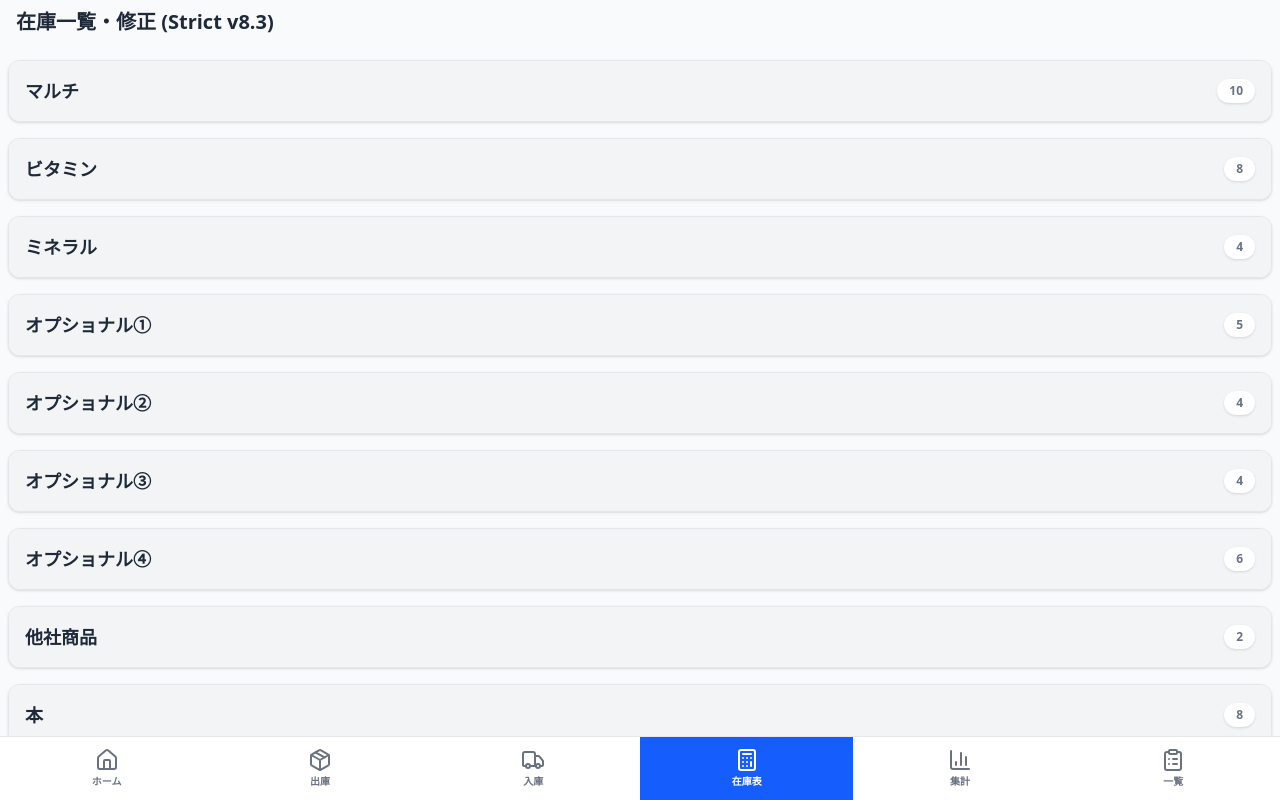
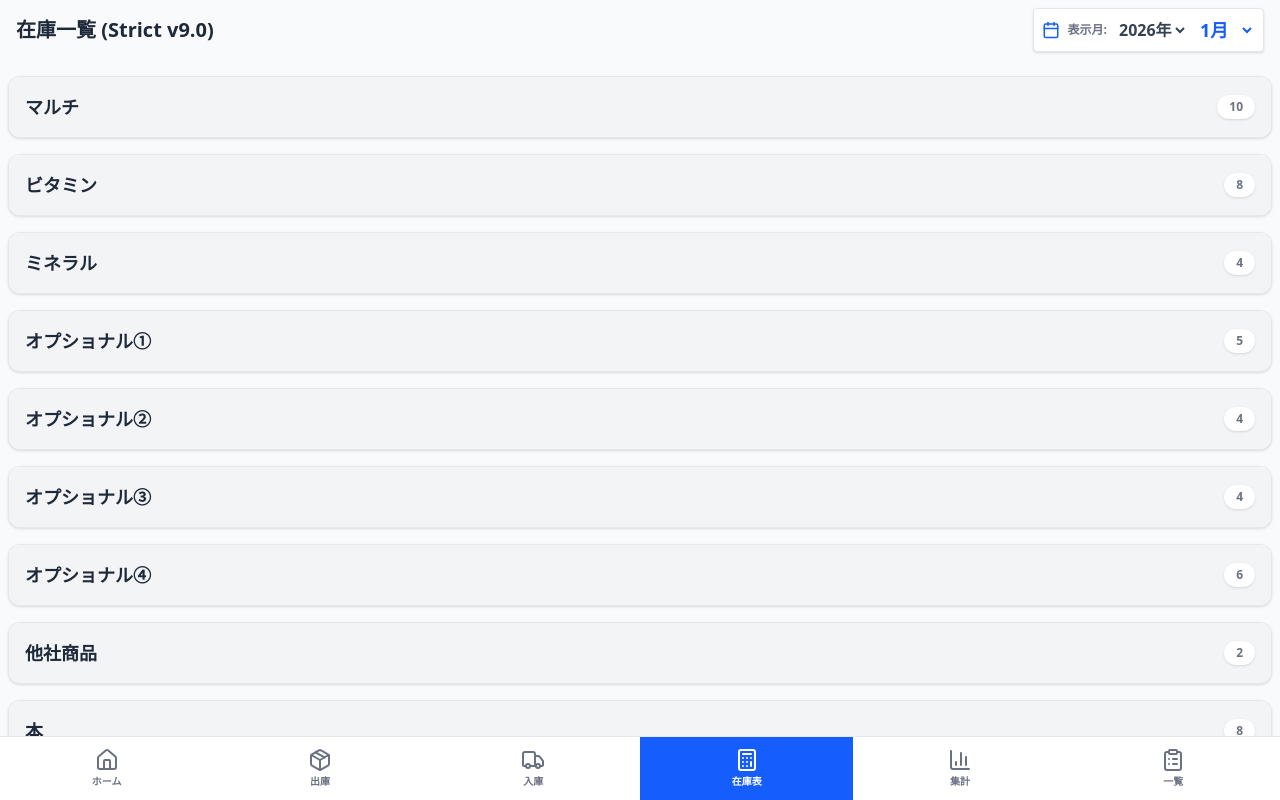
Before and after one commit to y-araki-max/inventory-antigravity, a React (Vite) app in the folder frontend/: page /inventory in a window 1280 px wide. Built offline with nearby package versions, Linux system fonts and the light colour scheme.

Commit message:
feat: STRICT v9.0 - Monthly Archive & Data Reset

```diff
--- a/frontend/src/pages/InventoryTable.jsx
+++ b/frontend/src/pages/InventoryTable.jsx
@@ -1,17 +1,21 @@
 import React, { useState } from 'react';
 import { useInventory } from '../hooks/useInventory';
 import { CATEGORIES } from '../data';
-import { MapPin, AlertCircle, Edit2, Save, X, ChevronDown, ChevronUp } from 'lucide-react';
+import { MapPin, Edit2, ChevronDown, ChevronUp, Calendar } from 'lucide-react';
 
 export default function InventoryTable() {
-    const { inventory, loading, updateMemo, adjustStock } = useInventory();
+    const {
+        inventory,
+        loading,
+        updateMemo,
+        adjustStock,
+        viewYear, setViewYear,
+        viewMonth, setViewMonth
+    } = useInventory();
+
     const [openCategories, setOpenCategories] = useState({});
-
-    // Strict v8.3: Multi-Calendar Expansion (Set of IDs)
     const [expandedProducts, setExpandedProducts] = useState(new Set());
-
-    // Adjustment Modal State
-    const [adjustTarget, setAdjustTarget] = useState(null); // { id, name, currentStock }
+    const [adjustTarget, setAdjustTarget] = useState(null);
     const [adjustValue, setAdjustValue] = useState('');
 
     const toggleCategory = (cat) => {
@@ -21,11 +25,8 @@ export default function InventoryTable() {
     const toggleProductCalendar = (id) => {
         setExpandedProducts(prev => {
             const newSet = new Set(prev);
-            if (newSet.has(id)) {
-                newSet.delete(id);
-            } else {
-                newSet.add(id);
-            }
+            if (newSet.has(id)) newSet.delete(id);
+            else newSet.add(id);
             return newSet;
         });
     };
@@ -40,10 +41,6 @@ export default function InventoryTable() {
         setAdjustValue('');
     };
 
-    const handleMemoBlur = (id, text) => {
-        updateMemo(id, text);
-    };
-
     if (loading) return <div className="p-8 text-center bg-gray-50 text-gray-600">読み込み中...</div>;
 
     // Grouping
@@ -54,23 +51,46 @@ export default function InventoryTable() {
             return acc;
         }, {});
     } catch (e) {
-        return <div className="p-4 text-red-500">データエラーが発生しました。リロードしてください。</div>;
+        return <div className="p-4 text-red-500">データエラー。リロードしてください。</div>;
     }
 
     return (
         <div className="pb-32 p-2 bg-gray-50 min-h-screen">
-            <h1 className="text-xl font-bold mb-6 ml-2 text-gray-800">在庫一覧・修正 (Strict v8.3)</h1>
+            {/* Header with Month Selector */}
+            <div className="flex flex-col md:flex-row justify-between items-center mb-6 ml-2 mr-2">
+                <h1 className="text-xl font-bold text-gray-800 mb-4 md:mb-0">在庫一覧 (Strict v9.0)</h1>
+
+                <div className="flex items-center gap-2 bg-white p-2 rounded shadow-sm border border-gray-200">
+                    <Calendar size={18} className="text-blue-600" />
+                    <span className="text-xs font-bold text-gray-500">表示月:</span>
+                    <select
+                        value={viewYear}
+                        onChange={(e) => setViewYear(Number(e.target.value))}
+                        className="font-bold text-gray-700 bg-transparent border-none focus:ring-0 cursor-pointer"
+                    >
+                        <option value={2026}>2026年</option>
+                        <option value={2025}>2025年</option>
+                    </select>
+                    <select
+                        value={viewMonth}
+                        onChange={(e) => setViewMonth(Number(e.target.value))}
+                        className="font-bold text-lg text-blue-600 bg-transparent border-none focus:ring-0 cursor-pointer"
+                    >
+                        {[1, 2, 3, 4, 5, 6, 7, 8, 9, 10, 11, 12].map(m => (
+                            <option key={m} value={m}>{m}月</option>
+                        ))}
+                    </select>
+                </div>
+            </div>
 
             <div className="space-y-4">
                 {CATEGORIES.map(category => {
                     const items = groupedItems[category] || [];
                     if (items.length === 0) return null;
-
                     const isOpen = openCategories[category];
 
                     return (
                         <div key={category} className="bg-white rounded-xl shadow-sm border border-gray-200 overflow-hidden">
-                            {/* Header */}
                             <div
                                 onClick={() => toggleCategory(category)}
                                 className="flex justify-between items-center p-4 bg-gray-100 cursor-pointer hover:bg-gray-200 transition-colors"
@@ -79,21 +99,17 @@ export default function InventoryTable() {
                                 <span className="bg-white px-3 py-1 rounded-full text-xs font-bold text-gray-500 shadow-sm">{items.length}</span>
                             </div>
 
-                            {/* Grid Body */}
                             {isOpen && (
                                 <div className="p-4 grid grid-cols-1 md:grid-cols-2 lg:grid-cols-3 gap-4 bg-white">
                                     {items.map(item => {
-                                        // Master Data vs Stock Checks
                                         const rp = item.reorderPoint !== '-' ? item.reorderPoint : 0;
                                         const isLowStock = rp > 0 && item.currentStock <= rp;
                                         const isCalendarOpen = expandedProducts.has(item.id);
 
                                         return (
                                             <div key={item.id} className={`p-4 rounded-lg border-2 transition-all ${isLowStock ? 'border-red-100 bg-red-50/50' : 'border-gray-100 bg-white'}`}>
-                                                {/* Product Header */}
                                                 <div className="flex justify-between items-start mb-3">
                                                     <div>
-                                                        {/* Clickable Name for Calendar */}
                                                         <button
                                                             onClick={() => toggleProductCalendar(item.id)}
                                                             className="text-left font-bold text-gray-800 text-lg leading-tight hover:text-blue-600 hover:underline decoration-2 underline-offset-2 flex items-center gap-1"
@@ -107,16 +123,14 @@ export default function InventoryTable() {
                                                         <div className={`text-2xl font-bold ${isLowStock ? 'text-red-600' : 'text-blue-600'}`}>
                                                             {item.currentStock.toLocaleString()}
                                                         </div>
-                                                        <div className="text-[10px] text-gray-400">現在庫</div>
+                                                        <div className="text-[10px] text-gray-400">{viewMonth}月末在庫</div>
                                                     </div>
                                                 </div>
 
-                                                {/* Info Grid */}
                                                 <div className="grid grid-cols-3 gap-2 text-xs mb-3 bg-gray-50 p-2 rounded border border-gray-100">
                                                     <div>
                                                         <span className="text-gray-400 block text-[10px]">最新ロット</span>
                                                         <div className="flex flex-col">
-                                                            {/* Strict v8.3: Lot Logic */}
                                                             {item.lots && item.lots.length > 0 ? (
                                                                 item.lots.map((lot, idx) => (
                                                                     <span key={lot} className={`font-mono leading-tight ${idx === 0 ? 'text-red-600 font-bold' : 'text-gray-600'}`}>
@@ -142,18 +156,15 @@ export default function InventoryTable() {
                                                     </div>
                                                 </div>
 
-                                                {/* Actions / Memo */}
                                                 <div className="space-y-2">
-                                                    {/* Memo */}
                                                     <textarea
                                                         className="w-full text-xs p-2 border border-yellow-200 rounded resize-none focus:border-yellow-400 focus:outline-none bg-yellow-50/50"
                                                         rows="2"
-                                                        placeholder="メモ (タップして編集)"
+                                                        placeholder="メモ"
                                                         defaultValue={item.memo}
-                                                        onBlur={(e) => handleMemoBlur(item.id, e.target.value)}
+                                                        onBlur={(e) => updateMemo(item.id, e.target.value)}
                                                     />
 
-                                                    {/* Adjust Button */}
                                                     <button
                                                         onClick={() => {
                                                             setAdjustTarget({ id: item.id, name: item.name, currentStock: item.currentStock });
@@ -166,12 +177,11 @@ export default function InventoryTable() {
                                                     </button>
                                                 </div>
 
-                                                {/* Calendar Accordion (Strict v8.3: Multi-Expand) */}
                                                 {isCalendarOpen && (
                                                     <div className="mt-4 pt-4 border-t-2 border-dashed border-gray-200 animate-in slide-in-from-top-2 duration-200">
                                                         <h4 className="text-xs font-bold text-gray-500 mb-2 flex items-center gap-2">
                                                             <MapPin size={12} />
-                                                            日次推移 (2026年2月)
+                                                            日次推移 ({viewYear}年{viewMonth}月)
                                                         </h4>
                                                         <div className="overflow-x-auto border border-gray-200 rounded bg-white max-h-60 overflow-y-auto">
                                                             <table className="w-full text-center text-xs whitespace-nowrap">
@@ -218,12 +228,13 @@ export default function InventoryTable() {
                 })}
             </div>
 
-            {/* Adjustment Modal */}
             {adjustTarget && (
                 <div className="fixed inset-0 bg-black/50 flex items-center justify-center p-4 z-50 animate-in fade-in duration-200">
                     <div className="bg-white rounded-xl shadow-xl p-6 w-full max-w-sm">
                         <h3 className="font-bold text-lg mb-1 text-gray-800">{adjustTarget.name}</h3>
-                        <p className="text-xs text-gray-500 mb-6">実在庫を入力してください。差分が自動計算されます。</p>
+                        <p className="text-xs text-gray-500 mb-6 font-bold text-red-500">
+                            ※ 現在表示中の {viewMonth}月 の在庫を基準に修正します。
+                        </p>
 
                         <div className="flex gap-4 items-center mb-6 justify-center">
                             <button
```
Also changed, not shown: 1 other file (tests, documents, lock files or other folders).
